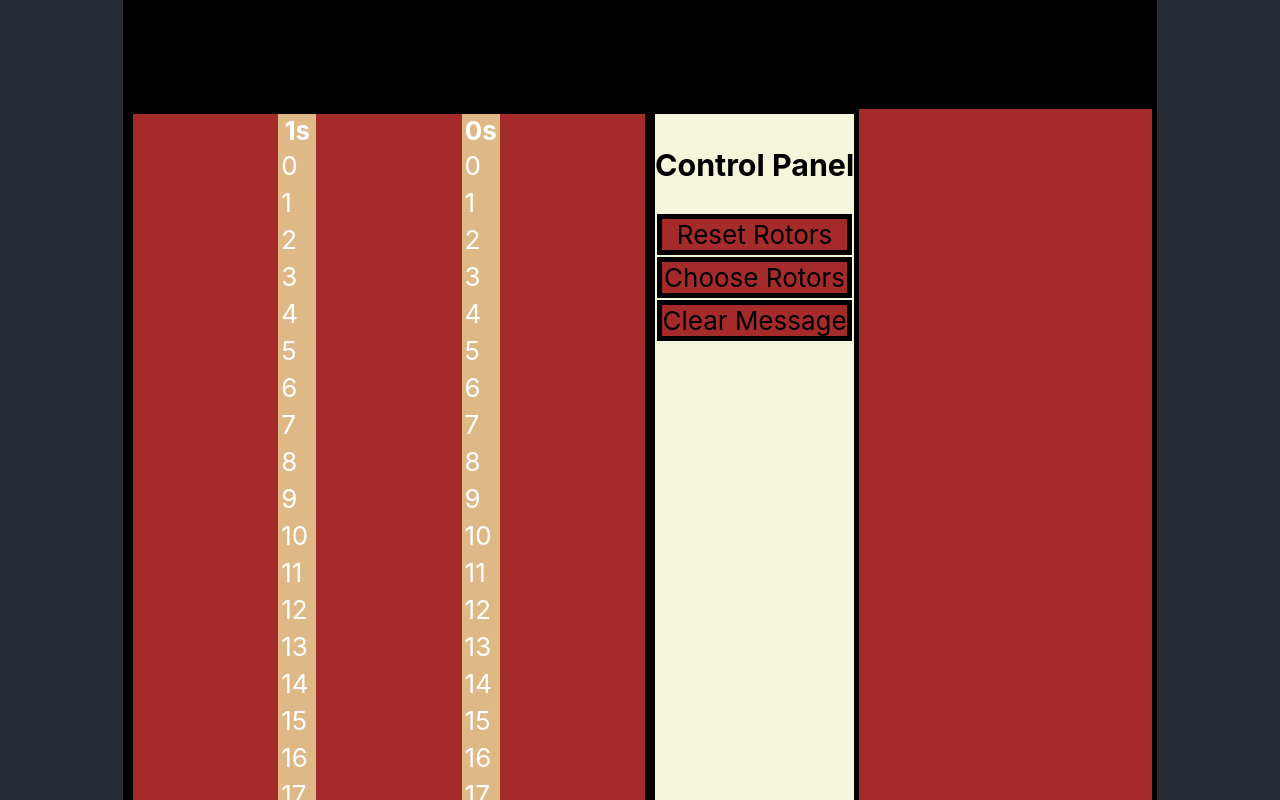
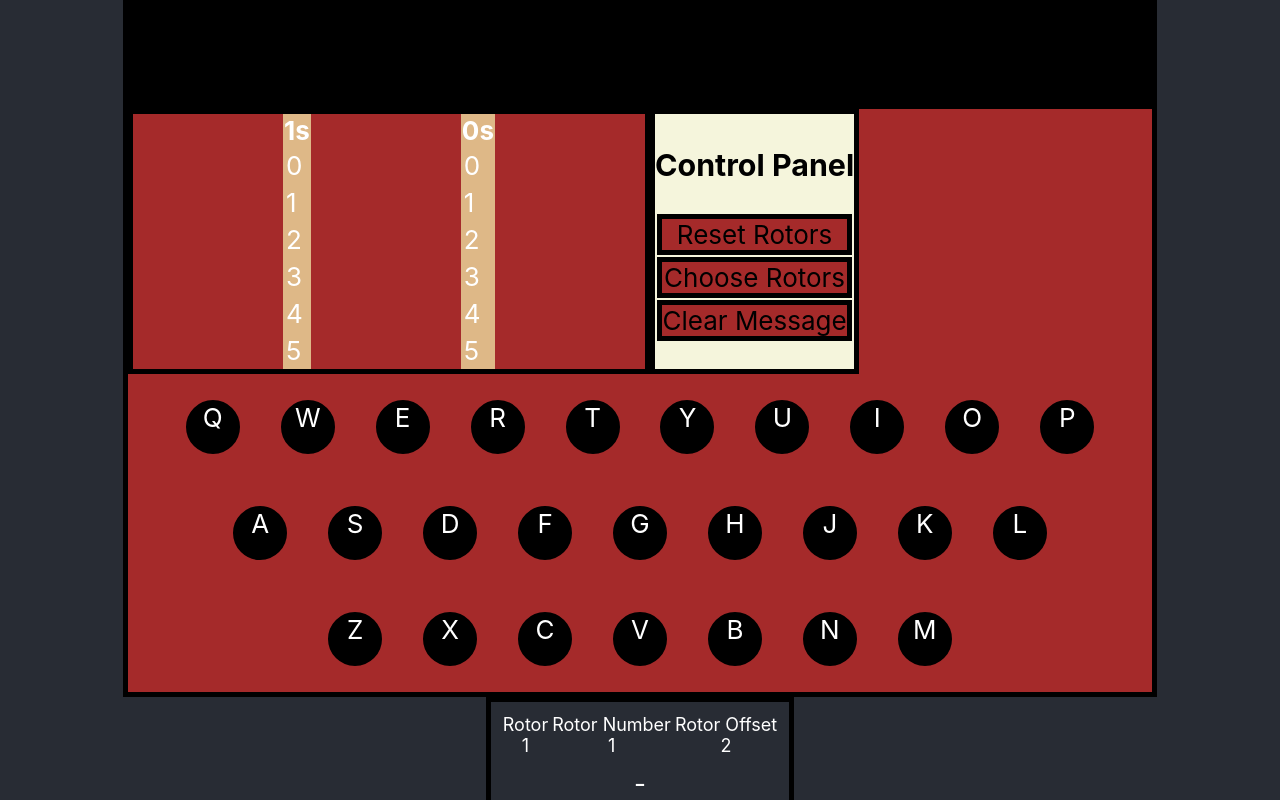
Before and after one commit to granta12322/EnigmaVI, a React (Create React App) app: page / in a window 1280 px wide. Shown: the top 800 px of the page. Built offline with nearby package versions, Linux system fonts and the light colour scheme.

Commit message:
Reduce rotor segments shown

```diff
--- a/src/components/rotor/rotor.tsx
+++ b/src/components/rotor/rotor.tsx
@@ -23,12 +23,12 @@ export function Rotor(rotor: RotorProps) {
     //console.log(rotor.position)
     //console.log(rotor.charecterMap[0])
     //console.log(reindexArray(rotor.charecterMap[0],rotor.position))
-
+    const  rotorSegmentsToShow: number  = 6
 
     return(
         <table className='rotor'>
             <th>{rotor.index}s</th>
-            {reindexArray(rotor.charecterMap,rotor.position).map( (letterIndexPair: number, index: number) => {
+            {reindexArray(rotor.charecterMap,rotor.position).slice(0,rotorSegmentsToShow).map( (letterIndexPair: number, index: number) => {
                 //console.log("LetterIndex Pair:" + letterIndexPair)
                 return(
                 <tr key = {index}>
```
